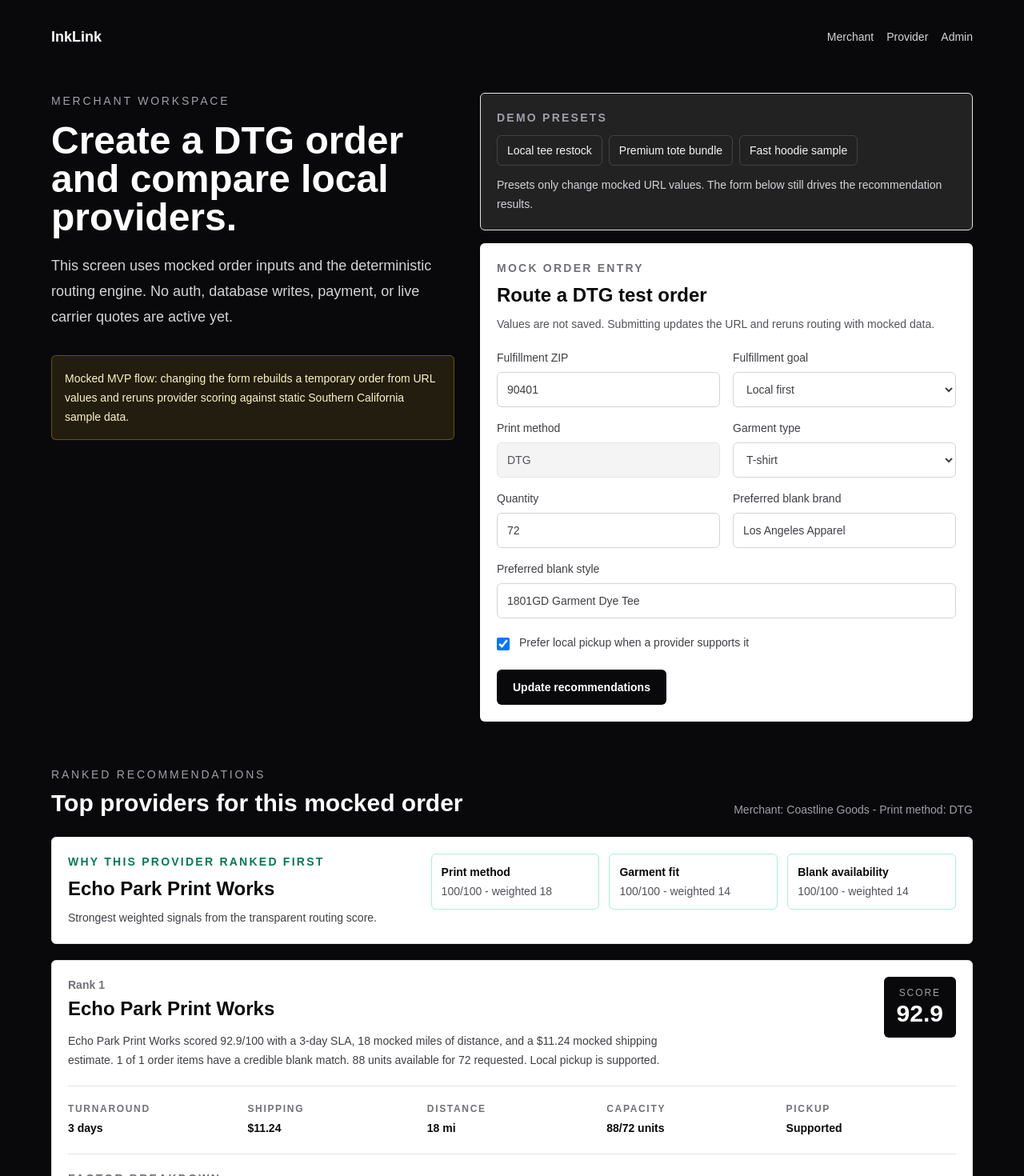
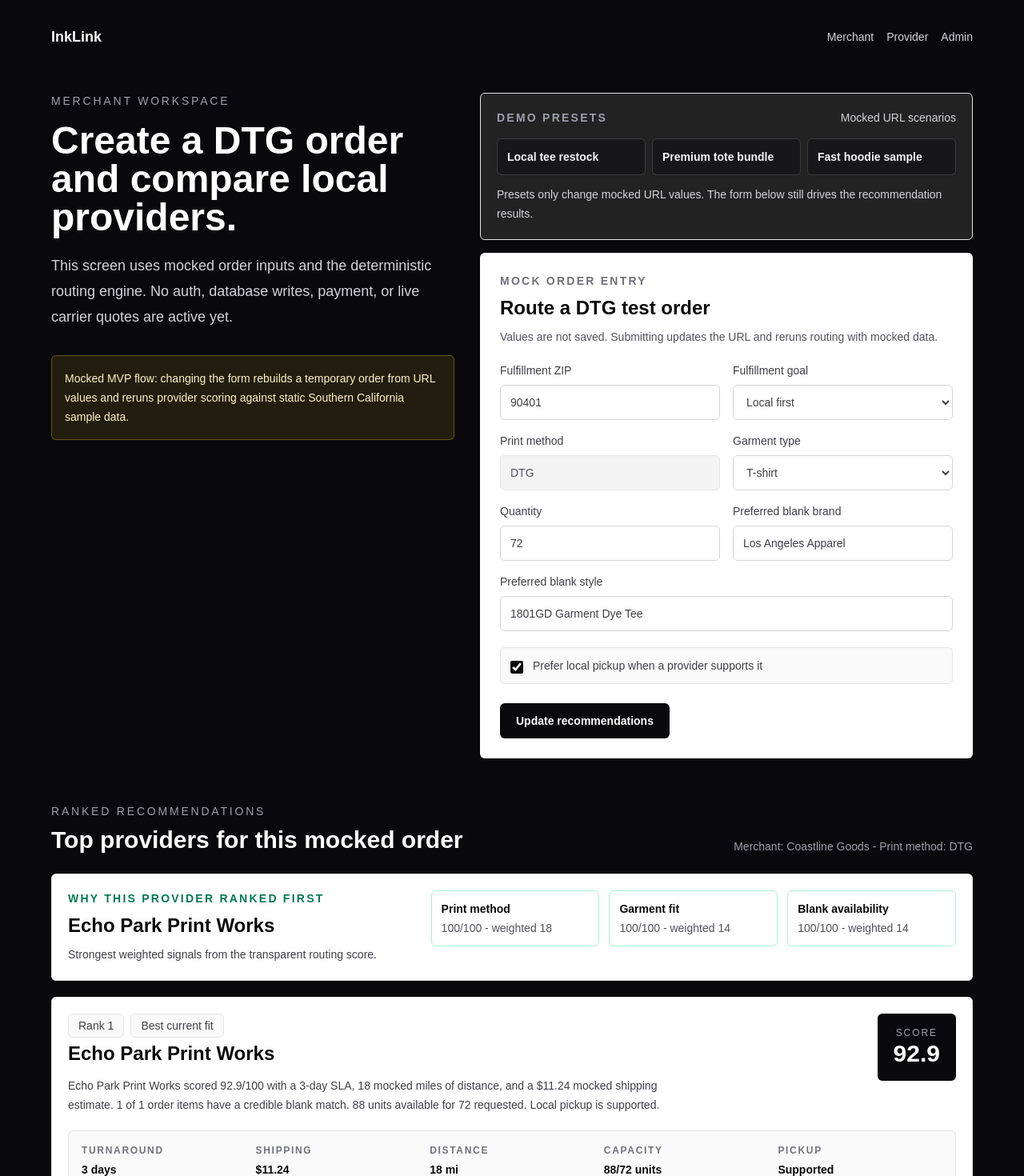
Before and after one commit to diziego/InkLink, a Next.js app: page /merchant in a window 1280 px wide. Shown: the top 1470 px of the page at 80% size. Built offline with nearby package versions, Linux system fonts and the light colour scheme.

Commit message:
Portfolio polish pass for InkLink demo

```diff
--- a/src/app/merchant/page.tsx
+++ b/src/app/merchant/page.tsx
@@ -66,6 +66,11 @@ const factorLabels = {
 } satisfies Record<RoutingFactor, string>;
 
 const factorOrder = Object.keys(factorLabels) as RoutingFactor[];
+const formLabelClassName = "text-sm font-medium text-zinc-700";
+const formInputClassName =
+  "mt-2 h-11 w-full rounded-md border border-zinc-300 bg-white px-3 text-sm outline-none transition focus:border-zinc-950 focus:ring-2 focus:ring-zinc-950/10";
+const formReadonlyClassName =
+  "mt-2 h-11 w-full rounded-md border border-zinc-200 bg-zinc-100 px-3 text-sm text-zinc-600";
 
 const demoScenarios = [
   {
@@ -197,7 +202,7 @@ function OrderEntryForm({ values }: { values: OrderFormValues }) {
   return (
     <form
       action="/merchant"
-      className="rounded-md border border-white/15 bg-white p-5 text-zinc-950 shadow-sm"
+      className="rounded-md border border-white/15 bg-white p-6 text-zinc-950 shadow-sm"
     >
       <div className="mb-5">
         <p className="text-sm font-semibold uppercase tracking-[0.16em] text-zinc-500">
@@ -213,22 +218,22 @@ function OrderEntryForm({ values }: { values: OrderFormValues }) {
       </div>
 
       <div className="grid gap-4 sm:grid-cols-2">
-        <label className="text-sm font-medium text-zinc-700">
+        <label className={formLabelClassName}>
           Fulfillment ZIP
           <input
             name="fulfillmentZip"
             defaultValue={values.fulfillmentZip}
             inputMode="numeric"
-            className="mt-2 h-11 w-full rounded-md border border-zinc-300 px-3 text-sm outline-none focus:border-zinc-950"
+            className={formInputClassName}
           />
         </label>
 
-        <label className="text-sm font-medium text-zinc-700">
+        <label className={formLabelClassName}>
           Fulfillment goal
           <select
             name="fulfillmentGoal"
             defaultValue={values.fulfillmentGoal}
-            className="mt-2 h-11 w-full rounded-md border border-zinc-300 bg-white px-3 text-sm outline-none focus:border-zinc-950"
+            className={formInputClassName}
           >
             {fulfillmentGoalOptions.map((option) => (
               <option key={option.value} value={option.value}>
@@ -238,22 +243,22 @@ function OrderEntryForm({ values }: { values: OrderFormValues }) {
           </select>
         </label>
 
-        <label className="text-sm font-medium text-zinc-700">
+        <label className={formLabelClassName}>
           Print method
           <input
             name="printMethod"
             value="DTG"
             readOnly
-            className="mt-2 h-11 w-full rounded-md border border-zinc-200 bg-zinc-100 px-3 text-sm text-zinc-600"
+            className={formReadonlyClassName}
           />
         </label>
 
-        <label className="text-sm font-medium text-zinc-700">
+        <label className={formLabelClassName}>
           Garment type
           <select
             name="garmentType"
             defaultValue={values.garmentType}
-            className="mt-2 h-11 w-full rounded-md border border-zinc-300 bg-white px-3 text-sm outline-none focus:border-zinc-950"
+            className={formInputClassName}
           >
             {garmentTypeOptions.map((option) => (
               <option key={option.value} value={option.value}>
@@ -263,7 +268,7 @@ function OrderEntryForm({ values }: { values: OrderFormValues }) {
           </select>
         </label>
 
-        <label className="text-sm font-medium text-zinc-700">
+        <label className={formLabelClassName}>
           Quantity
           <input
             name="quantity"
@@ -271,17 +276,17 @@ function OrderEntryForm({ values }: { values: OrderFormValues }) {
             min="1"
             max="500"
             defaultValue={values.quantity}
-            className="mt-2 h-11 w-full rounded-md border border-zinc-300 px-3 text-sm outline-none focus:border-zinc-950"
+            className={formInputClassName}
           />
         </label>
 
-        <label className="text-sm font-medium text-zinc-700">
+        <label className={formLabelClassName}>
           Preferred blank brand
           <input
             name="preferredBlankBrand"
             list="blank-brand-options"
             defaultValue={values.preferredBlankBrand}
-            className="mt-2 h-11 w-full rounded-md border border-zinc-300 px-3 text-sm outline-none focus:border-zinc-950"
+            className={formInputClassName}
           />
           <datalist id="blank-brand-options">
             {blankBrandOptions.map((brand) => (
@@ -290,13 +295,13 @@ function OrderEntryForm({ values }: { values: OrderFormValues }) {
           </datalist>
         </label>
 
-        <label className="text-sm font-medium text-zinc-700 sm:col-span-2">
+        <label className={`${formLabelClassName} sm:col-span-2`}>
           Preferred blank style
           <input
             name="preferredBlankStyle"
             list="blank-style-options"
             defaultValue={values.preferredBlankStyle}
-            className="mt-2 h-11 w-full rounded-md border border-zinc-300 px-3 text-sm outline-none focus:border-zinc-950"
+            className={formInputClassName}
           />
           <datalist id="blank-style-options">
             {blankStyleOptions.map((style) => (
@@ -306,13 +311,13 @@ function OrderEntryForm({ values }: { values: OrderFormValues }) {
         </label>
       </div>
 
-      <label className="mt-5 flex items-start gap-3 text-sm text-zinc-700">
+      <label className="mt-5 flex items-start gap-3 rounded-md border border-zinc-200 bg-zinc-50 p-3 text-sm text-zinc-700">
         <input
           type="checkbox"
           name="localPickupPreferred"
           value="true"
           defaultChecked={values.localPickupPreferred}
-          className="mt-1 h-4 w-4"
+          className="mt-1 h-4 w-4 accent-zinc-950"
         />
         <span>Prefer local pickup when a provider supports it</span>
       </label>
@@ -330,15 +335,18 @@ function OrderEntryForm({ values }: { values: OrderFormValues }) {
 function DemoScenarioSwitcher() {
   return (
     <Card className="border-white/15 bg-white/10 text-white">
-      <p className="text-sm font-semibold uppercase tracking-[0.16em] text-zinc-400">
-        Demo presets
-      </p>
-      <div className="mt-3 flex flex-wrap gap-2">
+      <div className="flex flex-col gap-3 sm:flex-row sm:items-center sm:justify-between">
+        <p className="text-sm font-semibold uppercase tracking-[0.16em] text-zinc-400">
+          Demo presets
+        </p>
+        <p className="text-sm text-zinc-300">Mocked URL scenarios</p>
+      </div>
+      <div className="mt-4 grid gap-2 sm:grid-cols-3">
         {demoScenarios.map((scenario) => (
           <Link
             key={scenario.label}
             href={`/merchant?${new URLSearchParams(scenario.values).toString()}`}
-            className="rounded-md border border-white/15 px-3 py-2 text-sm text-zinc-100 transition hover:border-white/40 hover:bg-white/10"
+            className="rounded-md border border-white/15 bg-zinc-950/40 px-3 py-3 text-sm font-semibold text-zinc-100 transition hover:border-white/40 hover:bg-white/10"
           >
             {scenario.label}
           </Link>
@@ -407,12 +415,16 @@ function RecommendationCard({
   recommendation: ProviderRecommendation;
 }) {
   const notes = recommendation.operationalNotes;
+  const isTopRank = rank === 1;
 
   return (
-    <Card className="border-white/15">
+    <Card className={isTopRank ? "border-emerald-200 shadow-sm" : "border-white/15 shadow-sm"}>
       <div className="flex flex-col gap-4 sm:flex-row sm:items-start sm:justify-between">
         <div>
-          <p className="text-sm font-semibold text-zinc-500">Rank {rank}</p>
+          <div className="flex flex-wrap items-center gap-2">
+            <Badge tone={isTopRank ? "neutral" : "neutral"}>Rank {rank}</Badge>
+            {isTopRank ? <Badge>Best current fit</Badge> : null}
+          </div>
           <h3 className="mt-1 text-2xl font-semibold">
             {recommendation.providerName}
           </h3>
@@ -420,7 +432,7 @@ function RecommendationCard({
             {recommendation.explanation}
           </p>
         </div>
-        <div className="rounded-md bg-zinc-950 px-4 py-3 text-center text-white">
+        <div className="rounded-md bg-zinc-950 px-5 py-4 text-center text-white">
           <p className="text-xs uppercase tracking-[0.16em] text-zinc-400">
             Score
           </p>
@@ -428,7 +440,7 @@ function RecommendationCard({
         </div>
       </div>
 
-      <dl className="mt-5 grid gap-3 border-y border-zinc-200 py-5 sm:grid-cols-5">
+      <dl className="mt-5 grid gap-3 rounded-md border border-zinc-200 bg-zinc-50 p-4 sm:grid-cols-5">
         <FieldMetric label="Turnaround" value={`${notes.estimatedTurnaroundDays} days`} />
         <FieldMetric
           label="Shipping"
@@ -457,7 +469,10 @@ function RecommendationCard({
             const breakdown = recommendation.factorBreakdown[factor];
 
             return (
-              <Card key={factor} tone="subtle" className="p-3">
+              <div
+                key={factor}
+                className="rounded-md border border-zinc-200 bg-zinc-50 p-3"
+              >
                 <div className="flex items-center justify-between gap-3">
                   <p className="text-sm font-semibold">{factorLabels[factor]}</p>
                   <Badge>
@@ -467,7 +482,7 @@ function RecommendationCard({
                 <p className="mt-2 text-sm leading-6 text-zinc-600">
                   {breakdown.note}
                 </p>
-              </Card>
+              </div>
             );
           })}
         </div>
--- a/src/app/provider/page.tsx
+++ b/src/app/provider/page.tsx
@@ -32,7 +32,7 @@ const capacityUsePercent = Math.round(
 
 export default function ProviderPage() {
   return (
-    <main className="min-h-screen bg-white px-6 py-8 text-zinc-950 sm:px-10 lg:px-16">
+    <main className="min-h-screen bg-zinc-50 px-6 py-8 text-zinc-950 sm:px-10 lg:px-16">
       <div className="mx-auto max-w-6xl">
         <AppHeader />
 
@@ -79,7 +79,7 @@ export default function ProviderPage() {
 
 function ProfilePanel() {
   return (
-    <Card tone="subtle">
+    <Card className="shadow-sm">
       <div className="flex flex-col gap-4 border-b border-zinc-200 pb-5 sm:flex-row sm:items-start sm:justify-between">
         <div>
           <p className="text-sm font-semibold uppercase tracking-[0.16em] text-zinc-500">
@@ -93,7 +93,7 @@ function ProfilePanel() {
             {featuredProvider.state} {featuredProvider.zip}
           </p>
         </div>
-        <div className="rounded-md bg-zinc-950 px-4 py-3 text-white">
+        <div className="rounded-md bg-zinc-950 px-5 py-4 text-white">
           <p className="text-xs uppercase tracking-[0.16em] text-zinc-400">
             Capacity used
           </p>
@@ -121,7 +121,7 @@ function ProfilePanel() {
         />
       </div>
 
-      <div className="mt-6 rounded-md border border-zinc-200 bg-white p-4">
+      <div className="mt-6 rounded-md border border-zinc-200 bg-zinc-50 p-4">
         <h3 className="text-sm font-semibold uppercase tracking-[0.16em] text-zinc-500">
           Quality and inventory snapshot
         </h3>
@@ -146,7 +146,7 @@ function ProfilePanel() {
 
 function TagGroup({ title, values }: { title: string; values: string[] }) {
   return (
-    <div className="rounded-md border border-zinc-200 bg-white p-4">
+    <div className="rounded-md border border-zinc-200 bg-zinc-50 p-4">
       <h3 className="text-sm font-semibold uppercase tracking-[0.16em] text-zinc-500">
         {title}
       </h3>
--- a/src/components/ui/section-heading.tsx
+++ b/src/components/ui/section-heading.tsx
@@ -4,6 +4,7 @@ type SectionHeadingProps = {
   description?: string;
   theme?: "dark" | "light";
   className?: string;
+  level?: "h1" | "h2";
 };
 
 export function SectionHeading({
@@ -12,8 +13,12 @@ export function SectionHeading({
   description,
   theme = "light",
   className = "",
+  level = "h1",
 }: SectionHeadingProps) {
   const isDark = theme === "dark";
+  const HeadingTag = level;
+  const sizeClassName =
+    level === "h1" ? "text-4xl sm:text-5xl" : "text-3xl sm:text-4xl";
 
   return (
     <div className={className}>
@@ -24,13 +29,13 @@ export function SectionHeading({
       >
         {eyebrow}
       </p>
-      <h1
-        className={`mt-4 text-4xl font-semibold sm:text-5xl ${
+      <HeadingTag
+        className={`mt-4 ${sizeClassName} font-semibold ${
           isDark ? "text-white" : "text-zinc-950"
         }`}
       >
         {title}
-      </h1>
+      </HeadingTag>
       {description ? (
         <p
           className={`mt-5 text-lg leading-8 ${
```
Also changed, not shown: src/app/admin/page.tsx (+10 -4 lines), src/app/page.tsx (+27 -5 lines).
